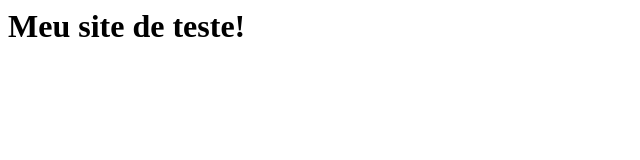
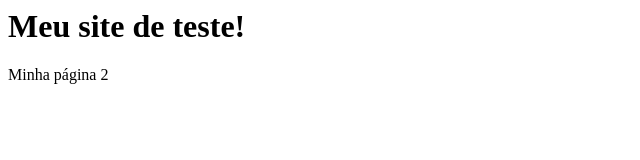
Before and after one commit to erikabpfreitas/gama-no-github, a plain HTML site: page index.html in a window 1280 px wide. Shown: the whole page, without its empty margins (0-640 px from the left). Drawn offline with Linux system fonts and the light colour scheme.

Commit message:
outro commit em master

```diff
--- a/index.html
+++ b/index.html
@@ -1,5 +1,6 @@
 <html>
     <body>
         <h1>Meu site de teste!</h1>
+        <p>Minha página 2</p>
     </body>
 </html>
```
